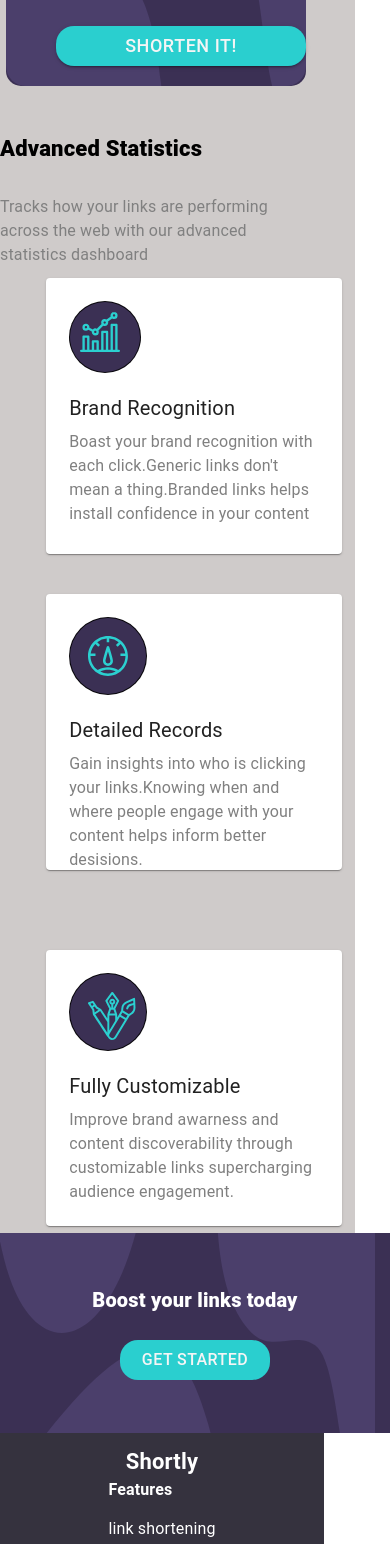
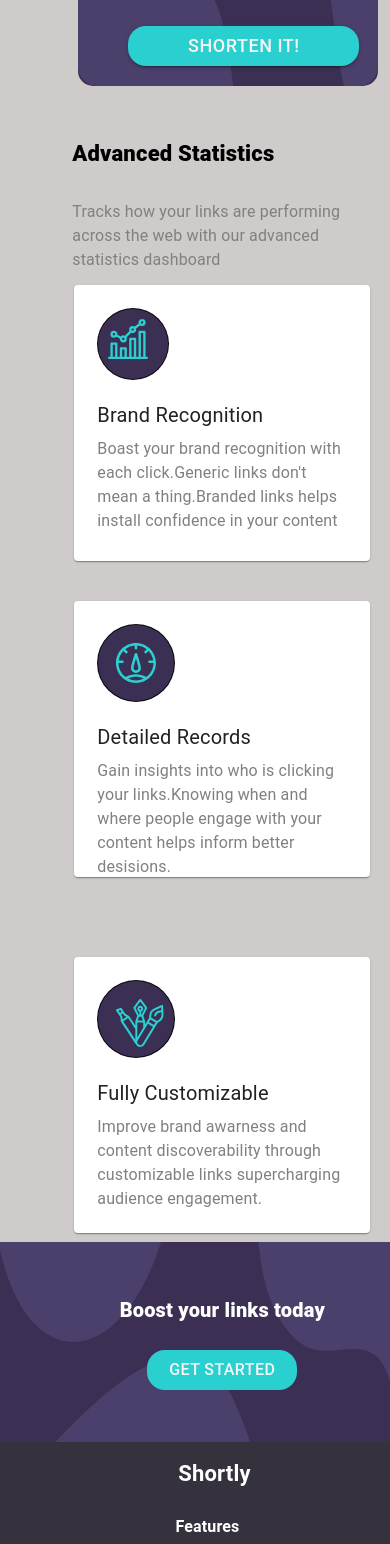
Before and after one commit to bijay3030/url-shortner, a React (Create React App) app: page / in a window 390 px wide. Shown: the part 420-1964 px from the top of the page. Built offline with nearby package versions, Linux system fonts and the light colour scheme; a web font is replaced by a local one.

Commit message:
responsiveness of the page is done

```diff
--- a/index.html
+++ b/index.html
@@ -1,8 +1,8 @@
 <!DOCTYPE html>
-<html lang="en">
+<html lang="en" style="width: 102%">
 
 <head>
-  <meta charset="UTF-8">
+  <meta charset=" UTF-8">
   <meta name="viewport" content="width=device-width, initial-scale=1.0">
   <!-- displays site properly based on user's device -->
 
--- a/src/App.css
+++ b/src/App.css
@@ -5,7 +5,14 @@
   display:flex;
   flex-direction: column;
   justify-content: space-between;
-  margin:0%;
-  padding: 0%;
+  margin:0;
+  padding: 0;
+  box-sizing: border-box;
+  width: 100%;
+}
 
+@media  (max-width:376px){
+  .mainpage{
+    width:"100%";
+  }
 }
--- a/src/components/footer.js
+++ b/src/components/footer.js
@@ -16,6 +16,9 @@ const UseStyles = makeStyles(theme => createStyles({
     width: "100%",
     position: "absolute",
     zIndex: "-2",
+    [theme.breakpoints.down('sm')]: {
+      width: "114%"
+    }
 
   },
 
@@ -25,7 +28,7 @@ const UseStyles = makeStyles(theme => createStyles({
     position: "absolute",
     zIndex: "-1",
     [theme.breakpoints.down('sm')]: {
-      width: "375px"
+      width: "100%"
     }
   },
 
@@ -52,7 +55,7 @@ const UseStyles = makeStyles(theme => createStyles({
     flexDirection: "column",
     justifyContent: "space-between",
     [theme.breakpoints.down('sm')]: {
-      width: "300px"
+      width: "375px"
     }
 
 
@@ -65,13 +68,15 @@ const UseStyles = makeStyles(theme => createStyles({
     justifyContent: "space-between",
     color: "white",
     height: "100px",
-    width: "100%",
+
 
     [theme.breakpoints.down('sm')]: {
       flexDirection: "column",
+
       height: "auto",
       alignItems: "center",
-      width: "300px",
+      width: "399px",
+
     }
   },
 
@@ -79,7 +84,14 @@ const UseStyles = makeStyles(theme => createStyles({
     height: "200px",
     width: "100%",
     [theme.breakpoints.down('sm')]: {
-      width: "280px",
+      width: "114%",
+    }
+
+  },
+  featuredbelow: {
+    [theme.breakpoints.down('sm')]: {
+      width: "78px",
+      marginBottom: "20px"
     }
 
   },
@@ -100,6 +112,7 @@ const UseStyles = makeStyles(theme => createStyles({
     height: "fit-content",
     [theme.breakpoints.down('sm')]: {
       justifyContent: "center",
+      marginTop: "7%"
     }
   }
 
@@ -124,12 +137,12 @@ const footer = () => {
       </div>
 
       <div className={classes.lowerpart}>
-        <div >
+        <div style={{ marginBottom: "25px" }} >
           <Typography style={{ fontWeight: "700", fontSize: "22px" }}>
             Shortly
         </Typography>
         </div>
-        <div >
+        <div className={classes.featuredbelow} >
           <Typography style={{ fontWeight: "700", marginBottom: "15px" }}>
             Features
           </Typography>
@@ -143,7 +156,7 @@ const footer = () => {
             Analytics
           </Typography>
         </div>
-        <div>
+        <div style={{ marginBottom: "25px" }}>
           <Typography style={{ fontWeight: "700", marginBottom: "15px" }}>
             Resources
           </Typography>
--- a/src/components/midsection.css
+++ b/src/components/midsection.css
@@ -69,5 +69,8 @@
    .mainimg{
      width:100%;
    }
+   .button{
+     margin-bottom: 16px;
+   }
 
  }
--- a/src/components/searchpart.js
+++ b/src/components/searchpart.js
@@ -22,8 +22,10 @@ const UseStyles = makeStyles((theme) => ({
     justifyContent: "space-between",
     flexDirection: "column",
     [theme.breakpoints.down('sm')]: {
-      width: "355px",
-      margin: "0%"
+      width: "114%",
+      margin: "0%",
+      justifyContent: "center",
+      alignItems: "center"
 
     }
   },
@@ -62,7 +64,7 @@ const UseStyles = makeStyles((theme) => ({
     marginLeft: "52px",
     marginTop: "23px",
     [theme.breakpoints.down('sm')]: {
-      width: "270px",
+      width: "auto",
 
     }
 
@@ -81,9 +83,10 @@ const UseStyles = makeStyles((theme) => ({
     color: "whitesmoke",
     [theme.breakpoints.down('sm')]: {
       margin: "0",
-      width: "250px",
+      width: "77%",
       marginTop: "100px",
       marginLeft: "50px",
+
 
     }
   },
@@ -118,9 +121,11 @@ const UseStyles = makeStyles((theme) => ({
     marginTop: "9%",
     [theme.breakpoints.down('sm')]: {
       margin: "0%",
-      justifyContent: "space-between",
+      justifyContent: "center",
+      alignItems: "center",
       gap: "30px",
       marginTop: "5%",
+      width: "100%"
     }
   },
 
@@ -205,9 +210,10 @@ const UseStyles = makeStyles((theme) => ({
     justifyContent: "space-between",
     [theme.breakpoints.down('sm')]: {
       flexDirection: "column",
-      justifyContent: "space-evenly",
+      justifyContent: "space-around",
       margin: "0%",
-      width: "260px"
+      width: "260px",
+      alignItems: "center"
 
 
     }
@@ -221,7 +227,7 @@ const UseStyles = makeStyles((theme) => ({
     alignItems: "center",
     [theme.breakpoints.down('sm')]: {
       justifyContent: "space-around",
-      width: "300px"
+      width: "399px"
 
     }
   },
@@ -237,6 +243,13 @@ const UseStyles = makeStyles((theme) => ({
     marginTop: "4%",
     marginLeft: "11%",
     borderRadius: "13px",
+    [theme.breakpoints.down('sm')]: {
+      justifyContent: "center",
+      flexDirection: "column",
+      height: "147px",
+      width: "318px"
+
+    }
   },
   original_link: {
     alignSelf: "center",
```
